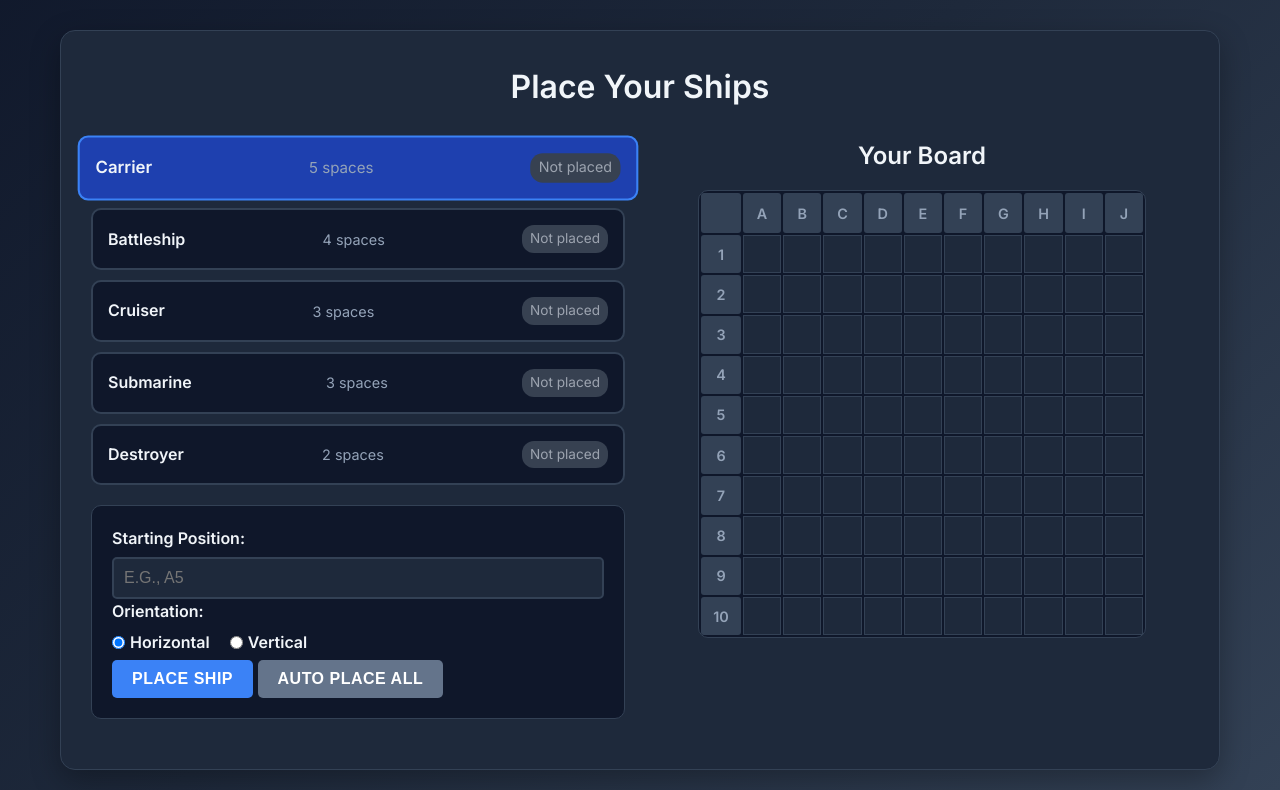
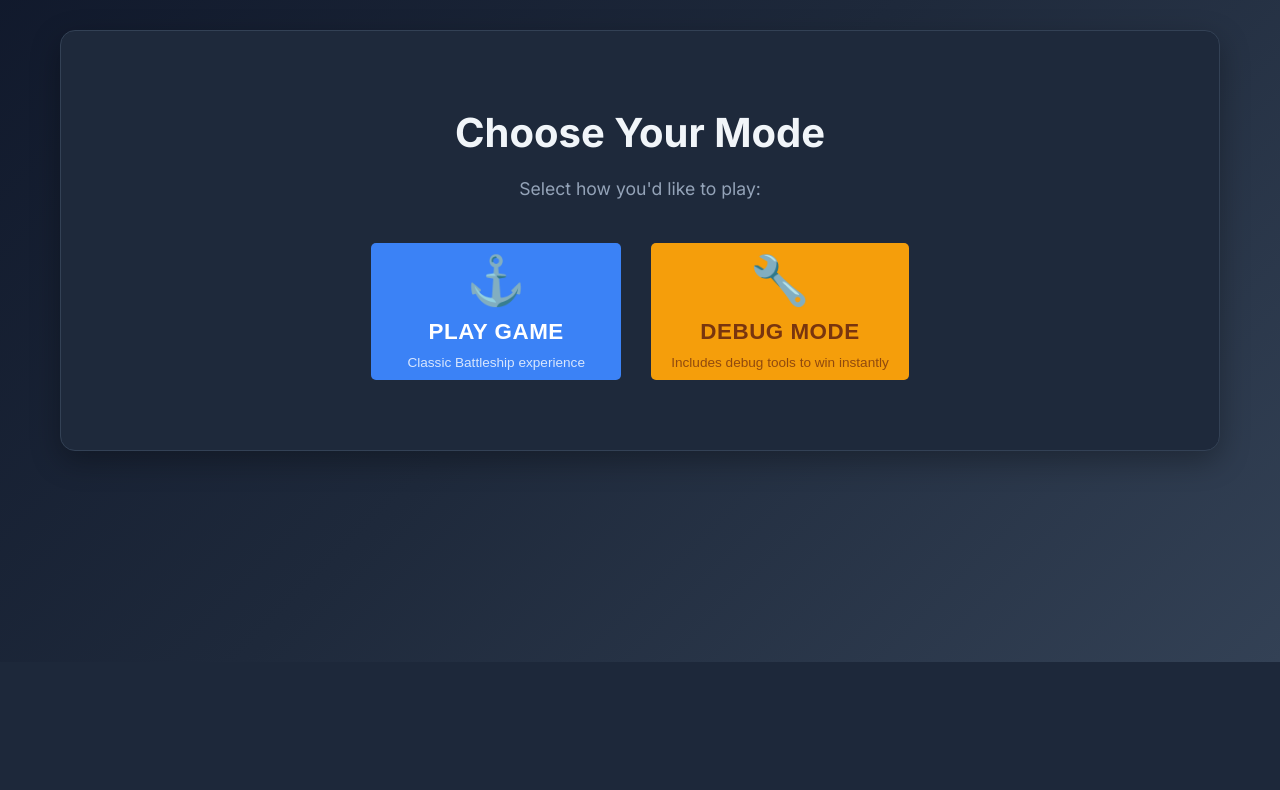
Before and after one commit to oriveraa/cognition-battleship, a Flask app: page / in a window 1280 px wide. Shown: the part 138-928 px from the top of the page. After the commit the page ends 800 px from the top, so only its background shows below. Run offline with Flask 3, Linux system fonts and the light colour scheme.

Commit message:
Add mode selection prompt before game starts
- Add mode selection screen with Play Game and Debug Mode options
- Only show Win Game (Debug) button when Debug Mode is selected
- New Game resets back to mode selection screen
- Add CSS styling for mode selection UI

Co-Authored-By: Oscar Rivera <rivera.oscard@gmail.com>

```diff
--- a/static/game.js
+++ b/static/game.js
@@ -19,9 +19,10 @@ class BattleshipGame {
         this.computerHits = new Set();
         this.computerMisses = new Set();
         this.currentTurn = 'player';
+        this.debugMode = false;
 
         this.initializeEventListeners();
-        this.showPhase('setup');
+        this.showPhase('mode-select');
         this.updateCurrentShipDisplay();
         this.renderBoard('setupBoard', this.playerBoard, true);
     }
@@ -31,6 +32,10 @@ class BattleshipGame {
     }
 
     initializeEventListeners() {
+        // Mode selection
+        document.getElementById('playModeBtn').addEventListener('click', () => this.selectMode(false));
+        document.getElementById('debugModeBtn').addEventListener('click', () => this.selectMode(true));
+
         // Setup phase
         document.getElementById('placeShipBtn').addEventListener('click', () => this.placeCurrentShip());
         document.getElementById('autoPlaceBtn').addEventListener('click', () => this.autoPlaceShips());
@@ -295,10 +300,21 @@ class BattleshipGame {
         return true;
     }
 
+    selectMode(isDebug) {
+        this.debugMode = isDebug;
+        this.showPhase('setup');
+        this.updateCurrentShipDisplay();
+        this.renderBoard('setupBoard', this.playerBoard, true);
+    }
+
     startGame() {
         this.placeComputerShips();
         this.currentPhase = 'play';
         this.showPhase('play');
+
+        // Show/hide debug controls based on mode
+        document.getElementById('debugControls').style.display = this.debugMode ? 'block' : 'none';
+
         this.renderBoards();
         this.updateShipsCount();
         this.showMessage('Game started! Your turn to attack!');
@@ -593,7 +609,7 @@ class BattleshipGame {
 
     newGame() {
         // Reset everything
-        this.currentPhase = 'setup';
+        this.currentPhase = 'mode-select';
         this.currentShip = 'Carrier';
         this.playerBoard = this.createEmptyBoard();
         this.computerBoard = this.createEmptyBoard();
@@ -617,10 +633,8 @@ class BattleshipGame {
         document.getElementById('attackCoord').value = '';
 
         this.updateCurrentShipDisplay();
-        this.showPhase('setup');
-        this.renderBoard('setupBoard', this.playerBoard, true);
-        this.renderBoard('playerBoard', this.playerBoard, true);
-        this.showMessage('New game started! Place your ships to begin.');
+        this.showPhase('mode-select');
+        this.showMessage('Choose your game mode to begin.');
     }
 
     showPhase(phase) {
@@ -628,7 +642,13 @@ class BattleshipGame {
             element.style.display = 'none';
         });
 
-        const phaseElement = document.getElementById(`${phase === 'setup' ? 'game-setup' : phase === 'play' ? 'game-play' : 'game-over'}`);
+        const phaseMap = {
+            'mode-select': 'mode-select',
+            'setup': 'game-setup',
+            'play': 'game-play',
+            'gameover': 'game-over'
+        };
+        const phaseElement = document.getElementById(phaseMap[phase] || phase);
         if (phaseElement) {
             phaseElement.style.display = 'block';
         }
--- a/static/style.css
+++ b/static/style.css
@@ -47,6 +47,65 @@ header p {
     padding: 30px;
     box-shadow: 0 10px 30px rgba(0,0,0,0.3);
     color: #F1F5F9;
+}
+
+/* Mode Selection */
+.mode-select-container {
+    text-align: center;
+    padding: 40px 20px;
+}
+
+.mode-select-container h2 {
+    font-size: 2.5rem;
+    font-weight: 700;
+    margin-bottom: 10px;
+    color: #F1F5F9;
+}
+
+.mode-description {
+    font-size: 1.1rem;
+    color: #94A3B8;
+    margin-bottom: 40px;
+}
+
+.mode-buttons {
+    display: flex;
+    gap: 30px;
+    justify-content: center;
+    flex-wrap: wrap;
+}
+
+.mode-btn {
+    display: flex;
+    flex-direction: column;
+    align-items: center;
+    gap: 10px;
+    padding: 30px 40px;
+    border-radius: 15px;
+    min-width: 250px;
+    transition: all 0.3s ease;
+}
+
+.mode-btn:hover {
+    transform: translateY(-5px);
+    box-shadow: 0 10px 30px rgba(0,0,0,0.3);
+}
+
+.mode-icon {
+    font-size: 3rem;
+}
+
+.mode-title {
+    font-size: 1.4rem;
+    font-weight: 700;
+}
+
+.mode-subtitle {
+    font-size: 0.85rem;
+    opacity: 0.8;
+    font-weight: 400;
+    text-transform: none;
+    letter-spacing: 0;
 }
 
 /* Setup Phase */
--- a/templates/index.html
+++ b/templates/index.html
@@ -14,7 +14,26 @@
         </header>
 
         <main>
-            <div id="game-setup" class="game-phase">
+            <div id="mode-select" class="game-phase">
+                <div class="mode-select-container">
+                    <h2>Choose Your Mode</h2>
+                    <p class="mode-description">Select how you'd like to play:</p>
+                    <div class="mode-buttons">
+                        <button id="playModeBtn" class="btn btn-primary mode-btn">
+                            <span class="mode-icon">&#9875;</span>
+                            <span class="mode-title">Play Game</span>
+                            <span class="mode-subtitle">Classic Battleship experience</span>
+                        </button>
+                        <button id="debugModeBtn" class="btn btn-warning mode-btn">
+                            <span class="mode-icon">&#128295;</span>
+                            <span class="mode-title">Debug Mode</span>
+                            <span class="mode-subtitle">Includes debug tools to win instantly</span>
+                        </button>
+                    </div>
+                </div>
+            </div>
+
+            <div id="game-setup" class="game-phase" style="display: none;">
                 <div class="setup-container">
                     <h2>Place Your Ships</h2>
                     <div class="setup-content">
@@ -127,7 +146,7 @@
                         <input type="text" id="attackCoord" placeholder="Target (e.g., A5)" maxlength="3">
                         <button id="attackBtn" class="btn btn-primary">Attack!</button>
                     </div>
-                    <div class="debug-controls">
+                    <div class="debug-controls" id="debugControls" style="display: none;">
                         <button id="winGameBtn" class="btn btn-warning">Win Game (Debug)</button>
                     </div>
                     <button id="quitBtn" class="btn btn-danger">Quit Game</button>
```
